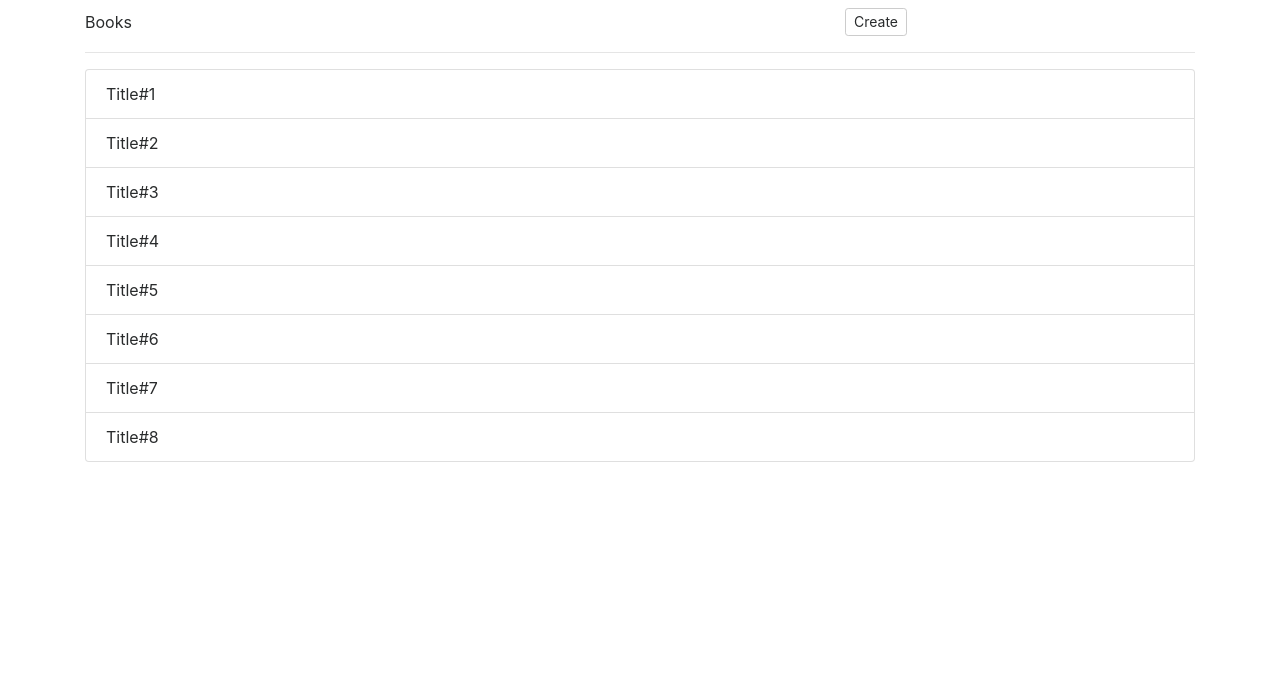
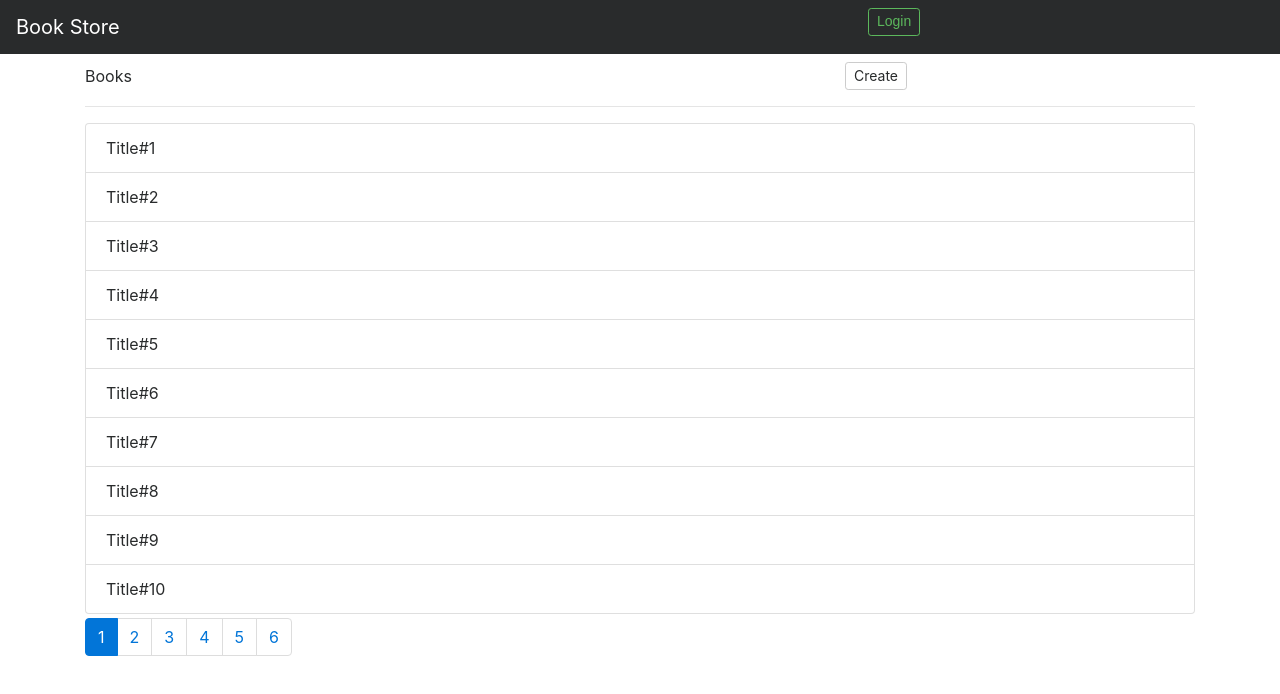
Before and after one commit to wudtichaikarun/angular2-routing-pagination, an Angular app: page /books in a window 1280 px wide. Shown: the top 694 px of the page. Built offline with nearby package versions, Linux system fonts and the light colour scheme.

Commit message:
login-logout success install local angular-cli new version

```diff
--- a/angular-cli.json
+++ b/angular-cli.json
@@ -21,6 +21,7 @@
         "styles.css"
       ],
       "scripts": [],
+      "environmentSource": "environments/environment.ts",
       "environments": {
         "source": "environments/environment.ts",
         "dev": "environments/environment.ts",
--- a/package.json
+++ b/package.json
@@ -28,10 +28,10 @@
     "zone.js": "^0.7.2"
   },
   "devDependencies": {
+    "@angular/cli": "^1.1.0",
     "@angular/compiler-cli": "^2.3.1",
     "@types/jasmine": "2.5.38",
     "@types/node": "^6.0.42",
-    "angular-cli": "1.0.0-beta.28.3",
     "codelyzer": "~2.0.0-beta.1",
     "jasmine-core": "2.5.2",
     "jasmine-spec-reporter": "2.5.0",
@@ -43,6 +43,7 @@
     "protractor": "~4.0.13",
     "ts-node": "1.2.1",
     "tslint": "^4.3.0",
-    "typescript": "~2.3.4"
+    "typescript": "~2.3.4",
+    "webpack": "^2.6.1"
   }
 }
--- a/src/app/app.component.html
+++ b/src/app/app.component.html
@@ -1,3 +1,20 @@
+<div class="navbar navbar-inverse bg-inverse">
+  <div class="row alige-items-center justify-content-between">
+    <div class="col-4">
+      <a class="navbar-brand" routerLink="/">Book Store</a>
+    </div>
+    <div class="col-4">
+      <button
+      class="btn btn-outline-success btn-sm"
+      *ngIf="!(isLoggedIn | async )"
+      (click)="login()">Login</button>
+       <button
+      class="btn btn-outline-success btn-sm"
+      *ngIf="isLoggedIn | async "
+      (click)="logout()">Logout</button>
+    </div>
+  </div>
+</div>
 <app-flash-message></app-flash-message>
 <div class="container mt-2">
   <router-outlet></router-outlet>
--- a/src/app/app.component.ts
+++ b/src/app/app.component.ts
@@ -1,10 +1,28 @@
-import { Component } from '@angular/core';
+import { Component, OnInit } from '@angular/core';
+import { Subject } from 'rxjs';
+import { AuthService } from './shared/auth.service';
 
 @Component({
   selector: 'app-root',
   templateUrl: './app.component.html',
   styleUrls: ['./app.component.css']
 })
-export class AppComponent {
-  title = 'app works!';
+export class AppComponent implements OnInit{
+  isLoggedIn: Subject<boolean>;
+
+  constructor(private authService: AuthService){
+
+  }
+
+  ngOnInit(){
+    this.isLoggedIn = this.authService.isLoggedIn();
+  }
+
+  login(){
+    this.authService.logIn();
+  }
+ logout(){
+   this.authService.logOut();
+ }
+
 }
--- a/src/app/app.module.ts
+++ b/src/app/app.module.ts
@@ -1,13 +1,19 @@
+//Module
 import { BrowserModule } from '@angular/platform-browser';
 import { NgModule } from '@angular/core';
 import { Routes, RouterModule } from '@angular/router';
 import { ReactiveFormsModule } from '@angular/forms';
 import { HttpModule } from '@angular/http';
 
+//Service
+import { BookService } from './books/shared/book.service';
+import { FlashMessageService } from './flash-message/shared/flash-message.service';
+import { AuthService } from './shared/auth.service';
+import { AuthGuard } from './shared/auth.guard';
+
+//Component
 import { AppComponent } from './app.component';
 import { BooksComponent } from './books/books.component';
-import { BookService } from './books/shared/book.service';
-import { FlashMessageService } from './flash-message/shared/flash-message.service';
 import { BookListComponent } from './books/book-list/book-list.component';
 import { FormComponent } from './books/form/form.component';
 import { BookComponent } from './books/book/book.component';
@@ -28,17 +34,24 @@ const appRouts: Routes = [
       {
         path: 'new',
         component: FormComponent,
+        canActivate: [AuthGuard],
         data: { formType: 'NEW'}
       },
       {
         path: ':id/edit',
         component: FormComponent,
+        canActivate: [AuthGuard],
         data: { formType: 'EDIT'}
       },
       {
         path: ':id',
         component: BookComponent,
         children: [
+            {
+              path: '',
+              redirectTo: 'cotent',
+              pathMatch: 'full'
+            },
           {
             path: 'cotent',
             component: ContentComponent
@@ -77,6 +90,8 @@ const appRouts: Routes = [
   ],
   providers: [
     BookService,
+    AuthGuard,
+    AuthService,
     FlashMessageService
   ],
   bootstrap: [AppComponent]
--- a/src/app/books/book-list/book-list.component.html
+++ b/src/app/books/book-list/book-list.component.html
@@ -14,3 +14,16 @@
     {{ book.title }}
   </li>
 </ul>
+<nav class="mt-1">
+  <ul class="pagination">
+    <li
+    *ngFor= "let page of totalPages"
+    [ngClass]="{'page-item': true, 'active': page === currentPage }" >
+      <a
+      class="page-link"
+      [routerLink]="['/books']" [queryParams]="{ page: page }" >
+      {{ page }}
+      </a>
+    </li>
+  </ul>
+</nav>
--- a/src/app/books/book-list/book-list.component.ts
+++ b/src/app/books/book-list/book-list.component.ts
@@ -1,4 +1,5 @@
 import { Component, OnInit } from '@angular/core';
+import { ActivatedRoute } from '@angular/router';
 import { BookService } from '../shared/book.service';
 import { Book } from '../shared/book';
 
@@ -10,10 +11,29 @@ import { Book } from '../shared/book';
 export class BookListComponent implements OnInit {
 
   books: Book[];
+  currentPage: number;
+  totalPages: number[];
 
-  constructor(private bookService: BookService) { }
+  constructor(
+    private route : ActivatedRoute,
+    private bookService: BookService
+    ) { }
 
   ngOnInit() {
-    this.books = this.bookService.getBooks();
+   this.subscribeToPage();
+  }
+
+ private subscribeToPage(){
+   this.route.queryParams.subscribe(
+   params => this.loadPage(params.page)
+   );
+ }
+
+  private loadPage(page = 1){
+    const { books, currentPage, totalPages } = this.bookService.getBooks(page);
+
+    this.books = books;
+    this.currentPage = currentPage;
+    this.totalPages = Array.from({ length: totalPages }, (_, index) => index +1)
   }
 }
--- a/src/app/books/shared/book.service.ts
+++ b/src/app/books/shared/book.service.ts
@@ -2,17 +2,33 @@ import { Injectable } from '@angular/core';
 import { Book } from './book';
 import { FlashMessageService } from '../../flash-message/shared/flash-message.service';
 import { MockBooks } from './mock-books';
+import { BooksResponse } from './books-response';
 
 
 @Injectable()
 export class BookService {
 
+  static PER_PAGE = 10;
   books: Book[] = MockBooks;
 
   constructor(private flashMessageService: FlashMessageService) { }
 
-  getBooks(){
-    return this.books;
+  // 30 content is 0..29
+  // 1: 0-9 => (page -1 ) * PER_PAGE     slice(0,10) is 0..9
+  // 2: 10-19 => (page -1 ) * PER_PAGE   slice(10,20) is 10..19
+  // 3: 20-29 => (page -1 ) * PER_PAGE    slice(20,30) is 20..29
+  getBooks(page = 1): BooksResponse {
+    console.log('page:value = ' + page);
+    const startIndex = (page - 1 ) * BookService.PER_PAGE;
+    const books = this.books
+      .slice(startIndex, startIndex + BookService.PER_PAGE);
+    return {
+      books,
+      currentPage: page,
+      //math.ceil 31/10 = 3 page   and 1  ---> 4 page
+      totalPages: Math.ceil(this.books.length / BookService.PER_PAGE)
+    }
+
   }
 
   getBook(id: number): Book{
--- /dev/null
+++ b/src/app/books/shared/books-response.ts
@@ -0,0 +1,7 @@
+import { Book } from './book';
+
+export interface BooksResponse {
+    books: Book[];
+    currentPage: number;
+    totalPages: number;
+}
--- a/src/app/books/shared/mock-books.ts
+++ b/src/app/books/shared/mock-books.ts
@@ -1,7 +1,7 @@
 //Create data base
 import { Book } from './book';
 
-const books: Book[] = Array.from({ length: 8 }, (_, index) => {
+const books: Book[] = Array.from({ length: 55 }, (_, index) => {
     const id = index +1;
 
     return {
--- /dev/null
+++ b/src/app/shared/auth.guard.ts
@@ -0,0 +1,31 @@
+import { Injectable } from '@angular/core';
+import { Router } from '@angular/router';
+import { CanActivate, ActivatedRouteSnapshot, RouterStateSnapshot } from '@angular/router';
+import { Observable } from 'rxjs/Observable';
+import { AuthService } from './auth.service';
+import { FlashMessageService } from '../flash-message/shared/flash-message.service';
+
+@Injectable()
+export class AuthGuard implements CanActivate {
+  isLoggedIn: boolean;
+
+  constructor(
+    private router: Router,
+    private authService: AuthService,
+    private flashMessageService: FlashMessageService
+
+  ){
+    this.authService
+    .isLoggedIn()
+    .subscribe(isLoggedIn => this.isLoggedIn = isLoggedIn);
+  }
+
+  canActivate(
+      next: ActivatedRouteSnapshot,
+      state: RouterStateSnapshot): boolean {
+      if (this.isLoggedIn) return true;
+      this.flashMessageService.addMessage('danger', 'Not Allowed');
+      this.router.navigate(['/']);
+      return true;
+  }
+}
--- /dev/null
+++ b/src/app/shared/auth.service.ts
@@ -0,0 +1,25 @@
+import { Injectable } from '@angular/core';
+import { Subject } from 'rxjs';
+
+@Injectable()
+export class AuthService {
+
+  loggedIn = new Subject<boolean>();
+
+  constructor() { }
+
+  isLoggedIn(): Subject<boolean> {
+    return this.loggedIn;
+  }
+
+   logIn(){
+    this.loggedIn.next(true);
+    //console.log("logIn method work");
+  }
+
+   logOut() {
+   this.loggedIn.next(false);
+    //console.log("logOut method work");
+  }
+
+}
```
Also changed, not shown: 2 other files (tests, documents, lock files or other folders).
